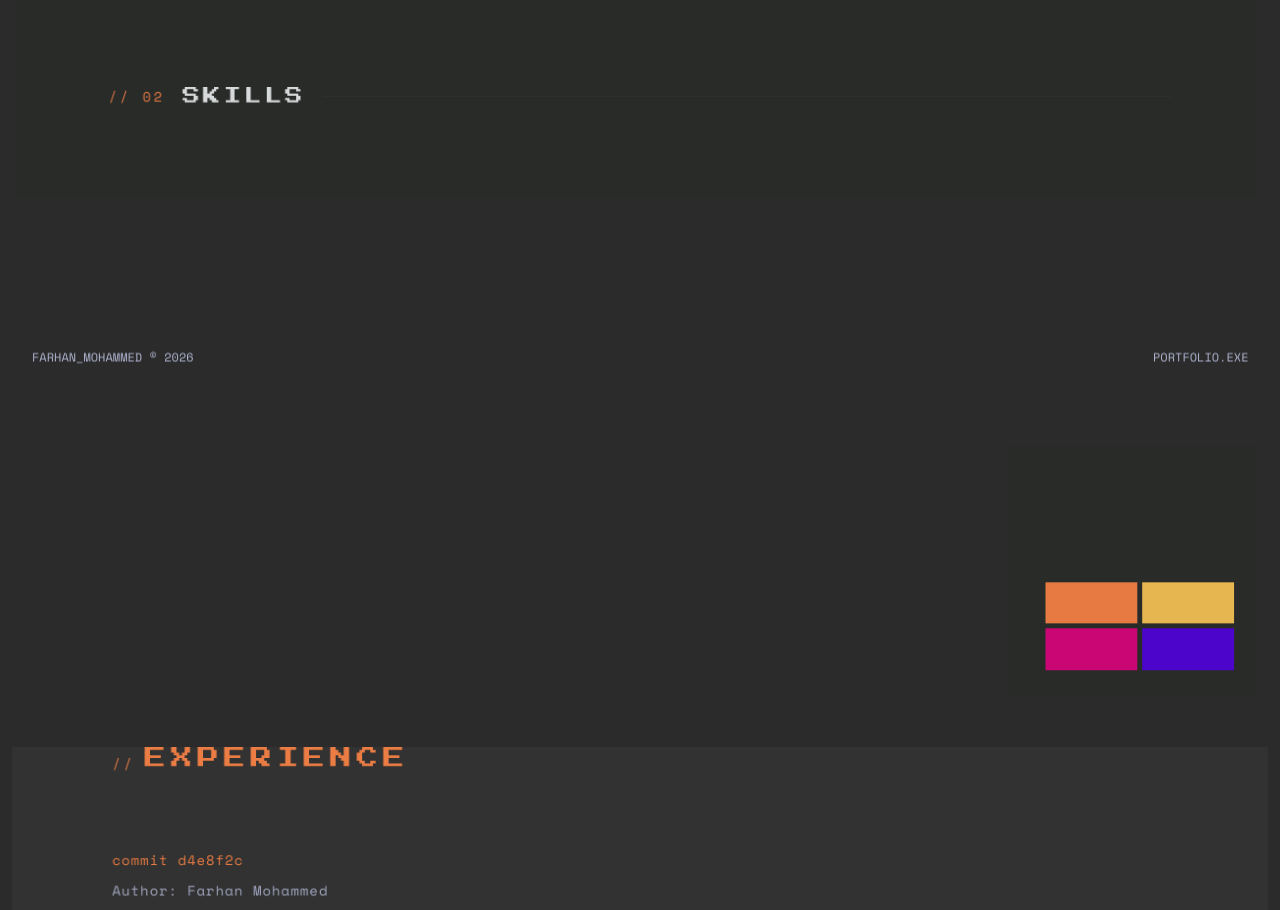
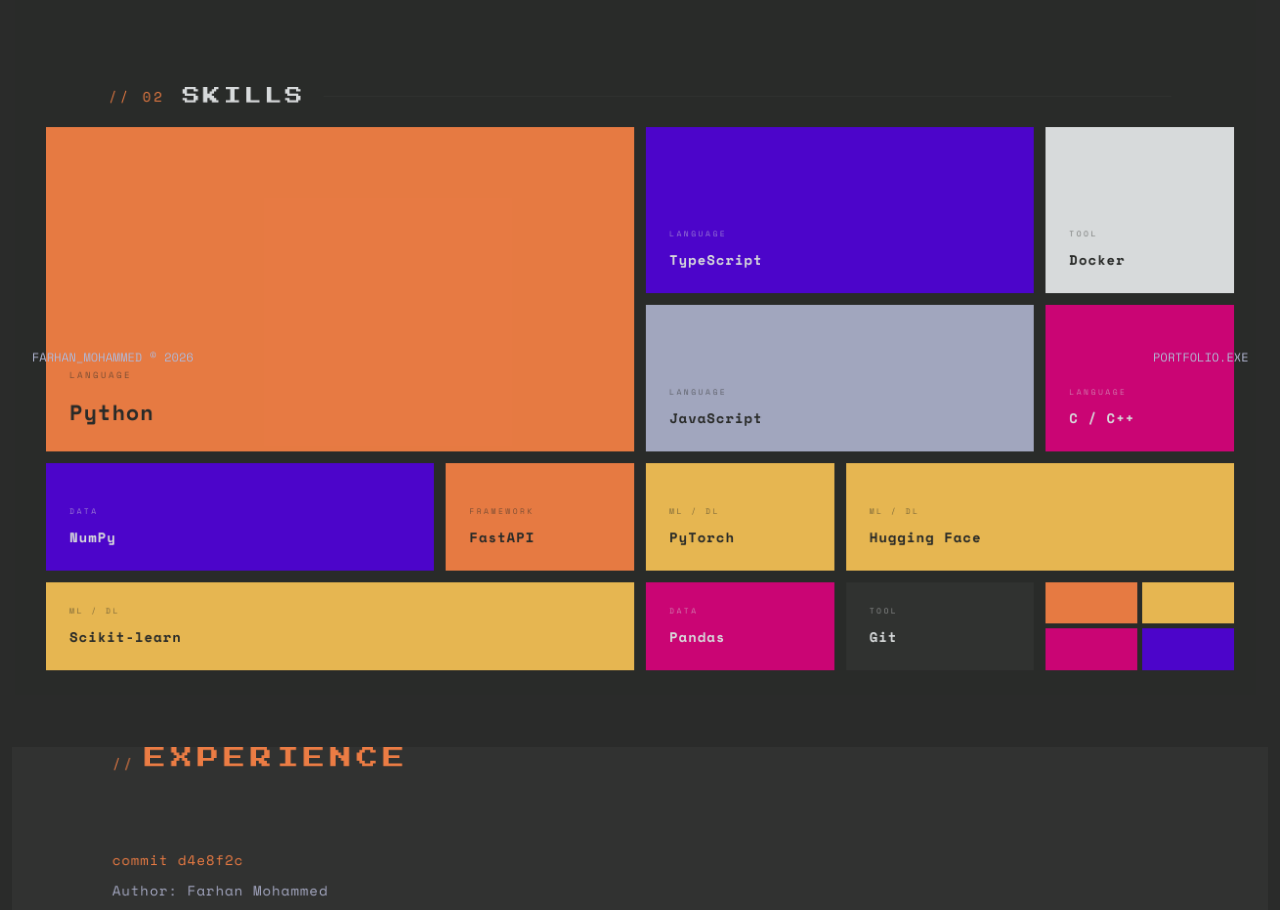
Before and after one commit to Nemesis-12/portfolio, a React (Vite) app: page / in a window 1280 px wide. Shown: the part 4120-5030 px from the top of the page. Built offline with nearby package versions, Linux system fonts and the light colour scheme.

Commit message:
mochi: add deterministic largest-first skills tile reveal
Replace Framer Motion stagger with portfolio.css bi/in classes,
static reveal-order transitionDelay, and IntersectionObserver reset.

Co-authored-by: Cursor <cursoragent@cursor.com>

```diff
--- a/src/components/SkillsSection.tsx
+++ b/src/components/SkillsSection.tsx
@@ -1,29 +1,7 @@
-import { motion, useInView } from 'framer-motion'
-import { useRef } from 'react'
-import { hoverEase } from '../animations/variants'
+import { useEffect, useRef, useState } from 'react'
 import { StickySection } from './StickySection'
 
-const TILE_REVEAL_STEP = 0.12
-const TILE_REVEAL_DURATION = 0.5
-
-const tileStagger = {
-  hidden: { opacity: 0, scale: 0.95 },
-  visible: (order: number) => ({
-    opacity: 1,
-    scale: 1,
-    transition: { delay: order * TILE_REVEAL_STEP, duration: TILE_REVEAL_DURATION, ease: 'easeOut' as const },
-  }),
-}
-
-const gridStagger = {
-  hidden: {},
-  visible: {},
-}
-
-const tileVariants = {
-  ...tileStagger,
-  hover: hoverEase.hover,
-}
+const TILE_REVEAL_STEP_S = 0.12
 
 type Category = 'LANGUAGE' | 'FRAMEWORK' | 'TOOL' | 'ML / DL' | 'DATA'
 type TileColor = 'orange' | 'blue' | 'fuchsia' | 'peri' | 'dark' | 'platinum' | 'yellow'
@@ -51,11 +29,16 @@ const tiles: SkillTile[] = [
   { area: 'mn', category: 'TOOL', name: 'Git', color: 'dark' },
 ]
 
-const REVEAL_ORDER = ['py', 'js', 'dk', 're', 'cc', 'nd', 'nx', 'fl', 'gt', 'pg', 'fg', 'mn', 'pal'] as const
+export const REVEAL_ORDER = ['py', 'js', 'dk', 're', 'cc', 'nd', 'nx', 'fl', 'gt', 'pg', 'fg', 'mn', 'pal'] as const
 
 const revealOrderByArea = new Map<string, number>(
   REVEAL_ORDER.map((area, index) => [area, index]),
 )
+
+export function revealTransitionDelay(area: string): string {
+  const index = revealOrderByArea.get(area) ?? 0
+  return `${index * TILE_REVEAL_STEP_S}s`
+}
 
 const PALETTE = [
   'var(--color-atomic-tangerine)',
@@ -64,42 +47,52 @@ const PALETTE = [
   'var(--color-ultrasonic-blue)',
 ] as const
 
-function SkillTileCard({ tile }: { tile: SkillTile }) {
-  const revealOrder = revealOrderByArea.get(tile.area) ?? 0
-
+function SkillTileCard({ tile, visible }: { tile: SkillTile; visible: boolean }) {
   return (
-    <motion.div
-      variants={tileVariants}
-      custom={revealOrder}
-      whileHover="hover"
-      className={`bi bi-${tile.area} c-${tile.color}${tile.large ? ' bi-lg' : ''}`}
+    <div
+      className={`bi bi-${tile.area} c-${tile.color}${tile.large ? ' bi-lg' : ''}${visible ? ' in' : ''}`}
+      style={{ transitionDelay: revealTransitionDelay(tile.area) }}
     >
       <div className="bi-cat">{tile.category}</div>
       <div className="bi-name">{tile.name}</div>
-    </motion.div>
+    </div>
   )
 }
 
-function PaletteTile() {
-  const revealOrder = revealOrderByArea.get('pal') ?? 12
-
+function PaletteTile({ visible }: { visible: boolean }) {
   return (
-    <motion.div
-      variants={tileVariants}
-      custom={revealOrder}
-      className="bi bi-pal"
+    <div
+      className={`bi bi-pal${visible ? ' in' : ''}`}
+      style={{ transitionDelay: revealTransitionDelay('pal') }}
       data-testid="skills-palette"
     >
       {PALETTE.map((color, index) => (
         <div key={index} className="pswatch" style={{ background: color }} />
       ))}
-    </motion.div>
+    </div>
   )
 }
 
 export function SkillsSection() {
   const gridRef = useRef<HTMLDivElement>(null)
-  const isInView = useInView(gridRef, { margin: '-10% 0px -10% 0px' })
+  const [isInView, setIsInView] = useState(false)
+
+  useEffect(() => {
+    const grid = gridRef.current
+    if (!grid) {
+      return
+    }
+
+    const observer = new IntersectionObserver(
+      ([entry]) => {
+        setIsInView(entry.isIntersecting)
+      },
+      { rootMargin: '-10% 0px -10% 0px' },
+    )
+
+    observer.observe(grid)
+    return () => observer.disconnect()
+  }, [])
 
   return (
     <StickySection id="skills" className="flex flex-col justify-center py-14 px-8 bg-graphite">
@@ -110,19 +103,12 @@ export function SkillsSection() {
           <div className="hscroll-rule" />
         </div>
 
-        <motion.div
-          ref={gridRef}
-          data-testid="skills-grid"
-          variants={gridStagger}
-          initial="hidden"
-          animate={isInView ? 'visible' : 'hidden'}
-          className="bento"
-        >
+        <div ref={gridRef} data-testid="skills-grid" className="bento">
           {tiles.map((tile) => (
-            <SkillTileCard key={tile.area} tile={tile} />
+            <SkillTileCard key={tile.area} tile={tile} visible={isInView} />
           ))}
-          <PaletteTile />
-        </motion.div>
+          <PaletteTile visible={isInView} />
+        </div>
       </div>
     </StickySection>
   )
```
Also changed, not shown: 1 other file (tests, documents, lock files or other folders).
